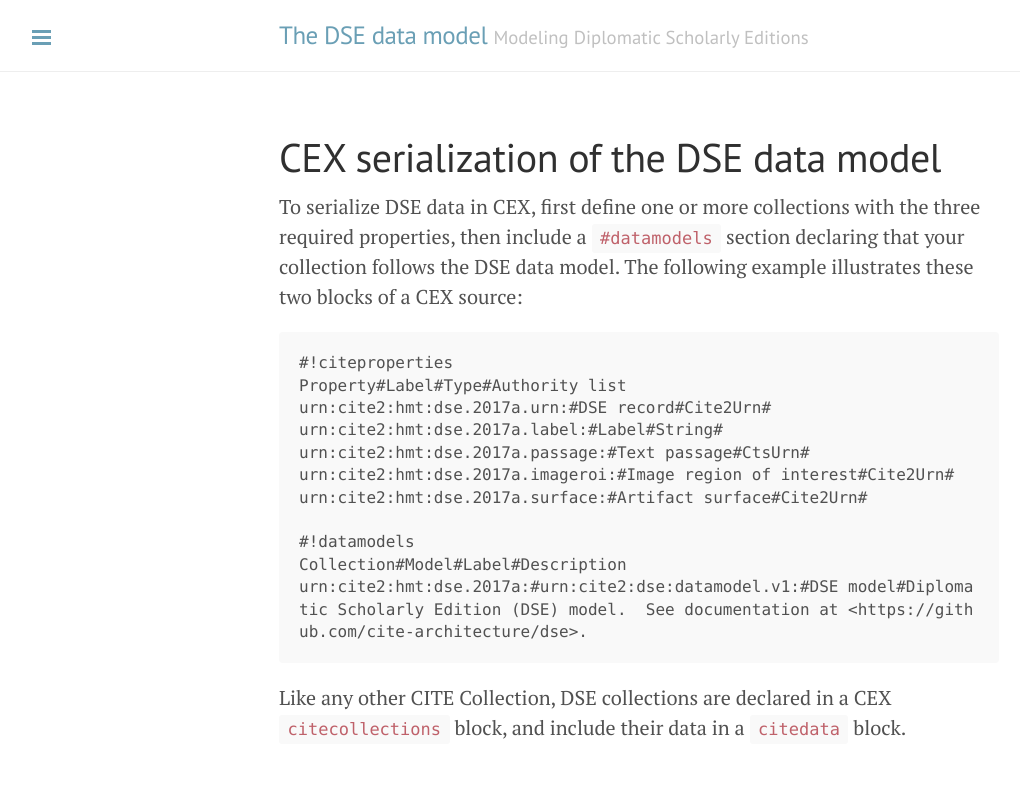
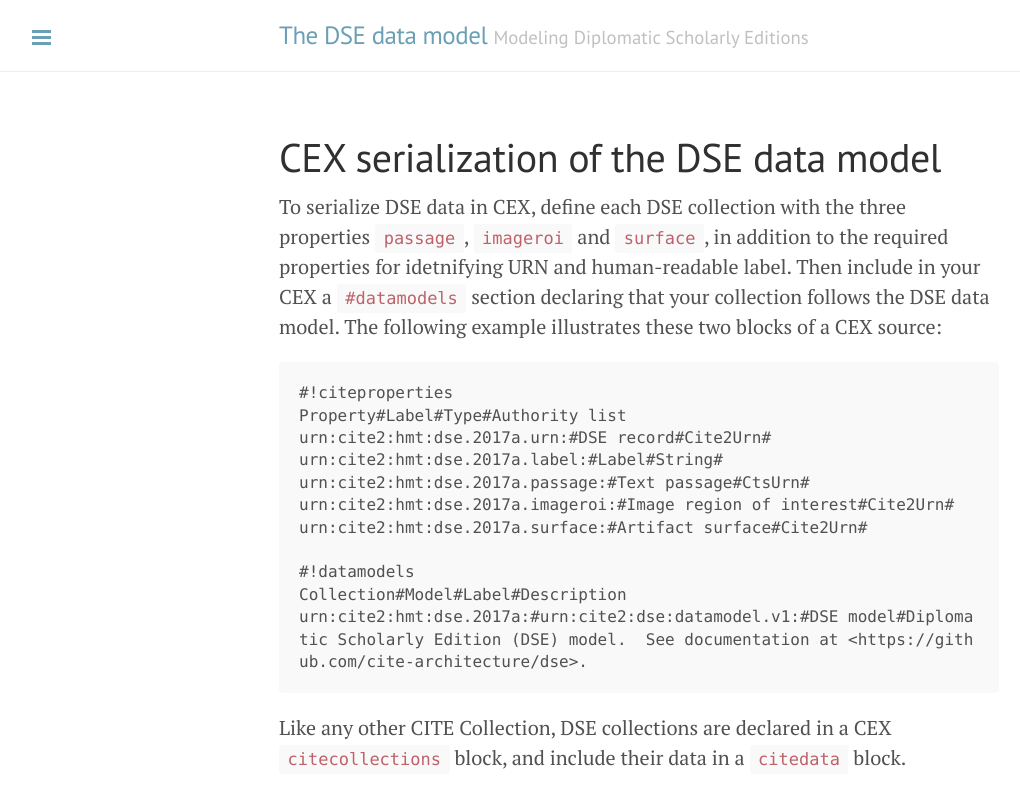
Before and after one commit to cite-architecture/dse, a Jekyll site: the page built from docs/cex.md, in a window 1280 px wide. Shown: the top 808 px of the page, without its empty margins (1-1021 px from the left). Built offline with Jekyll 4.4.1, drawn with Linux system fonts in a browser that asks for light colours.

Commit message:
Clarify CEX serialization

```diff
--- a/docs/cex.md
+++ b/docs/cex.md
@@ -4,7 +4,7 @@ title: CEX serialization of the DSE data model
 ---
 
 
-To serialize DSE data in CEX, first define one or more collections with the three required  properties, then include a `#datamodels` section declaring that your collection follows the DSE data model. The following example illustrates these two blocks of a CEX source:
+To serialize DSE data in CEX, define each DSE collection with the three properties `passage`, `imageroi` and `surface`, in addition to the required properties for idetnifying URN and human-readable label.  Then include in your CEX a `#datamodels` section declaring that your collection follows the DSE data model. The following example illustrates these two blocks of a CEX source:
 
 
     #!citeproperties
```
Also changed, not shown: shared/src/main/tut/cex.md (+1 -1 lines).
